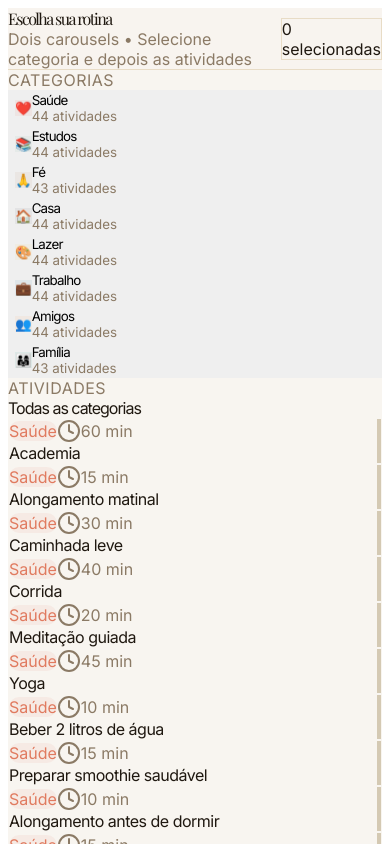
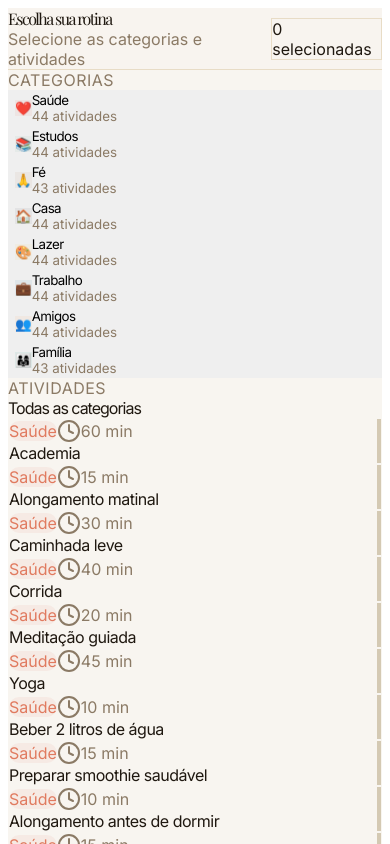
Before and after one commit to italo0machado/rotina-em-casa, a React (Vite) app in the folder frontend/: page /escala-spiral in a window 390 px wide. Shown: the top 844 px of the page. Built offline with nearby package versions, Linux system fonts and the light colour scheme.

Commit message:
fix: solução mobile + desktop com whileTap + visual forte

```diff
--- a/frontend/src/pages/EscalaSpiral.tsx
+++ b/frontend/src/pages/EscalaSpiral.tsx
@@ -25,7 +25,7 @@ const getCorCategoria = (categoria: string) => {
   return CATEGORIAS.find(c => c.nome === categoria)?.cor || '#b89a6f';
 };
 
-// Atualizado: 06/06 01:20
+// Atualizado: 06/06 01:35
 export default function EscalaSpiral() {
   const [categoriaSelecionada, setCategoriaSelecionada] = useState<string | null>(null);
   const [atividadesSelecionadas, setAtividadesSelecionadas] = useState<AtividadeSelecionada[]>([]);
@@ -69,7 +69,7 @@ export default function EscalaSpiral() {
         <div className="max-w-screen-2xl mx-auto px-8 py-6 flex items-center justify-between">
           <div>
             <div className="font-serif text-3xl tracking-[-1.5px]">Escolha sua rotina</div>
-            <div className="text-sm text-[#8b7a65] mt-1">Dois carousels • Selecione categoria e depois as atividades</div>
+            <div className="text-sm text-[#8b7a65] mt-1">Selecione as categorias e atividades</div>
           </div>
           <div className="px-5 py-2 bg-white rounded-2xl border border-[#e8dcc6] text-sm">
             {atividadesSelecionadas.length} selecionadas
@@ -80,13 +80,13 @@ export default function EscalaSpiral() {
       <div className="max-w-screen-2xl mx-auto px-8 py-10">
         <div className="grid grid-cols-1 lg:grid-cols-12 gap-8">
 
-          {/* === CAROUSEL ESQUERDO: CATEGORIAS (3D forte) === */}
+          {/* CAROUSEL ESQUERDO - CATEGORIAS */}
           <div className="lg:col-span-5">
             <div className="mb-4 px-2">
               <div className="text-sm font-medium tracking-[0.5px] text-[#8b7a65] uppercase">Categorias</div>
             </div>
 
-            <div className="space-y-4 max-h-[660px] overflow-y-auto pr-3 custom-scroll" style={{ perspective: '1400px' }}>
+            <div className="space-y-4 max-h-[660px] overflow-y-auto pr-3 custom-scroll">
               {CATEGORIAS.map((cat, index) => {
                 const isActive = categoriaSelecionada === cat.nome;
                 const count = atividades.filter(a => a.categoria === cat.nome).length;
@@ -94,23 +94,16 @@ export default function EscalaSpiral() {
                 return (
                   <motion.button
                     key={index}
-                    whileHover={{
-                      rotateX: isActive ? 0 : -18,
-                      rotateY: isActive ? 0 : 12,
-                      scale: isActive ? 1.01 : 1.04,
-                      z: 80
-                    }}
+                    whileHover={{ scale: isActive ? 1.01 : 1.03 }}
                     whileTap={{ scale: 0.985 }}
-                    transition={{ type: "spring", stiffness: 260, damping: 16 }}
                     onClick={() => setCategoriaSelecionada(cat.nome)}
                     className={`
-                      w-full group relative overflow-hidden rounded-3xl border p-7 text-left flex items-center gap-6 transition-all
+                      w-full group relative overflow-hidden rounded-3xl border p-6 text-left flex items-center gap-5 transition-all active:scale-[0.985]
                       ${isActive
-                        ? 'bg-white border-[#1f1810] shadow-2xl'
-                        : 'bg-white/80 border-transparent hover:border-[#e8dcc6]'
+                        ? 'bg-white border-[#1f1810] shadow-2xl ring-1 ring-[#1f1810]/10'
+                        : 'bg-white/80 border-transparent active:bg-white'
                       }
                     `}
-                    style={{ transformStyle: 'preserve-3d' }}
                   >
                     <div
                       className="absolute left-0 top-0 bottom-0 w-2 rounded-l-3xl"
@@ -118,20 +111,20 @@ export default function EscalaSpiral() {
                     />
 
                     <div
-                      className="w-16 h-16 rounded-3xl flex items-center justify-center text-4xl flex-shrink-0 shadow-inner"
+                      className="w-14 h-14 rounded-2xl flex items-center justify-center text-4xl flex-shrink-0"
                       style={{ backgroundColor: cat.cor + '18' }}
                     >
                       {cat.icon}
                     </div>
 
                     <div className="flex-1">
-                      <div className="font-medium text-3xl tracking-[-0.8px]">{cat.nome}</div>
-                      <div className="text-[#8b7a65] mt-1">{count} atividades</div>
+                      <div className="font-medium text-2xl tracking-[-0.6px]">{cat.nome}</div>
+                      <div className="text-sm text-[#8b7a65] mt-0.5">{count} atividades</div>
                     </div>
 
                     {isActive && (
-                      <div className="px-6 py-2 rounded-2xl bg-[#1f1810] text-white text-xs flex items-center gap-2">
-                        SELECIONADO <Check className="w-4 h-4" />
+                      <div className="px-5 py-1.5 rounded-2xl bg-[#1f1810] text-white text-xs flex items-center gap-2">
+                        ATIVO
                       </div>
                     )}
                   </motion.button>
@@ -140,7 +133,7 @@ export default function EscalaSpiral() {
             </div>
           </div>
 
-          {/* === CAROUSEL DIREITO: ATIVIDADES (3D forte) === */}
+          {/* CAROUSEL DIREITO - ATIVIDADES */}
           <div className="lg:col-span-7">
             <div className="mb-4 px-2 flex items-end justify-between">
               <div>
@@ -151,7 +144,7 @@ export default function EscalaSpiral() {
               </div>
             </div>
 
-            <div className="max-h-[660px] overflow-y-auto pr-3 custom-scroll space-y-4" style={{ perspective: '1400px' }}>
+            <div className="max-h-[660px] overflow-y-auto pr-3 custom-scroll space-y-4">
               {atividadesFiltradas.length > 0 ? (
                 atividadesFiltradas.map((atividade) => {
                   const selecionada = estaSelecionada(atividade.id);
@@ -160,22 +153,16 @@ export default function EscalaSpiral() {
                   return (
                     <motion.div
                       key={atividade.id}
-                      whileHover={{
-                        rotateX: selecionada ? 0 : -14,
-                        rotateY: selecionada ? 0 : 9,
-                        scale: 1.02,
-                        z: 50
-                      }}
-                      transition={{ type: "spring", stiffness: 260, damping: 16 }}
+                      whileHover={{ scale: 1.01 }}
+                      whileTap={{ scale: 0.985 }}
                       onClick={() => toggleAtividade(atividade)}
                       className={`
-                        group relative cursor-pointer rounded-3xl border p-7 flex gap-6 transition-all
+                        group relative cursor-pointer rounded-3xl border p-7 flex gap-6 transition-all active:scale-[0.985]
                         ${selecionada
                           ? 'bg-white border-[#1f1810] shadow-2xl'
-                          : 'bg-white/75 border-transparent hover:border-[#e8dcc6]'
+                          : 'bg-white/75 border-transparent active:bg-white'
                         }
                       `}
-                      style={{ transformStyle: 'preserve-3d' }}
                     >
                       <div
                         className="w-2.5 rounded-full flex-shrink-0"
@@ -204,7 +191,7 @@ export default function EscalaSpiral() {
                         mt-1 w-9 h-9 rounded-2xl border-2 flex items-center justify-center flex-shrink-0 transition-all
                         ${selecionada
                           ? 'bg-[#1f1810] border-[#1f1810]'
-                          : 'border-[#d4c9b3] group-hover:border-[#b89a6f]'
+                          : 'border-[#d4c9b3]'
                         }
                       `}>
                         {selecionada && <Check className="w-5 h-5 text-white" />}
@@ -225,10 +212,10 @@ export default function EscalaSpiral() {
                                   toggleDiaNaAtividade(atividade.id, dia);
                                 }}
                                 className={`
-                                  px-5 py-1.5 text-xs rounded-2xl border font-medium transition-all
+                                  px-5 py-1.5 text-xs rounded-2xl border font-medium transition-all active:scale-95
                                   ${diaSelecionado
                                     ? 'bg-[#1f1810] text-white border-[#1f1810]'
-                                    : 'border-[#d4c9b3] hover:border-[#b89a6f] text-[#5c5245]'
+                                    : 'border-[#d4c9b3] text-[#5c5245]'
                                   }
                                 `}
                               >
```
